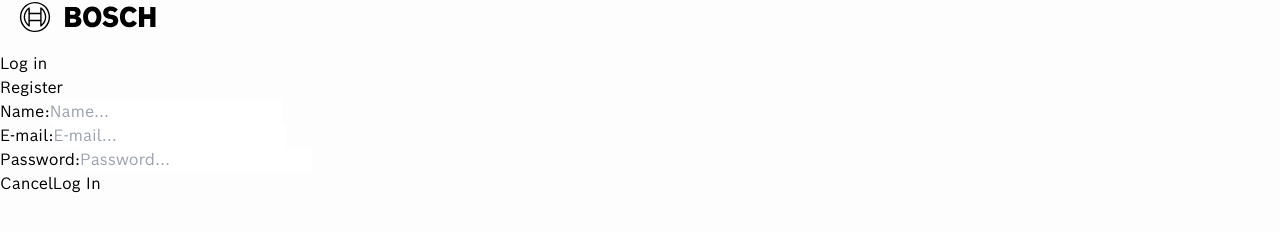
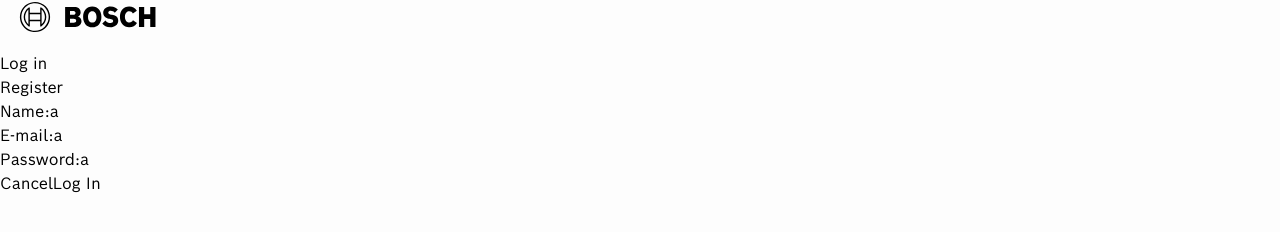
Before and after one commit to MachareteL/Oasis, a Next.js app: page /register in a window 1280 px wide. Shown: the part 560-792 px from the top of the page. Built offline with nearby package versions, Linux system fonts and the light colour scheme.

Commit message:
feat: :sparkles: New input library - MUI CORE
MUI CORE installation for input component

```diff
--- a/package.json
+++ b/package.json
@@ -10,6 +10,9 @@
   },
   "dependencies": {
     "@auth/prisma-adapter": "^1.0.1",
+    "@emotion/react": "^11.11.1",
+    "@emotion/styled": "^11.11.0",
+    "@mui/material": "^5.14.2",
     "@prisma/client": "^5.0.0",
     "@types/node": "20.4.4",
     "@types/react": "18.2.16",
--- a/src/app/login/page.tsx
+++ b/src/app/login/page.tsx
@@ -14,8 +14,8 @@ const Login: NextPage<Props> = ({}) => {
     console.log(user);
   }
   return (
-    <div className="h-full w-full bg-red-500 absolute">
-      <div className="container m-auto flex max-w-xl flex-col space-y-4 rounded-2xl border-2 bg-pink-700 p-8">
+    <div className="h-full w-full absolute top-0 flex items-center">
+      <div className="container m-auto flex max-w-xl flex-col space-y-4 rounded-2xl border-2 p-8">
         <text className="text-lg font-bold text-bosch-gray-800 dark:text-bosch-white sm:text-2xl">
           Log in
         </text>
--- a/src/app/register/page.tsx
+++ b/src/app/register/page.tsx
@@ -7,9 +7,9 @@ interface Props {}
 
 const Register: NextPage<Props> = ({}) => {
   return (
-    <>
-      <div className="container m-auto flex max-w-xl flex-col space-y-4 p-8 rounded-2xl border-2 dark:border border-bosch-gray-100 dark:bg-bosch-gray-750">
-        <text className="text-lg font-bold text-bosch-gray-800 dark:text-bosch-white sm:text-2xl">
+    <div className="h-full w-full absolute top-0 flex items-center">
+      <div className=" p-8 m-auto container max-w-xl flex flex-col space-y-4 rounded-2xl border-2 dark:border border-bosch-gray-100 ">
+        <text className="text-xl font-bold text-bosch-gray-800 dark:text-bosch-white sm:text-2xl">
           Register
         </text>
         <h1 className="h-0.5 bg-bosch-gray-100"></h1>
@@ -44,7 +44,7 @@ const Register: NextPage<Props> = ({}) => {
           </div>
         </form>
       </div>
-    </>
+    </div>
   );
 };
 
--- a/src/components/Input.tsx
+++ b/src/components/Input.tsx
@@ -9,13 +9,14 @@ export default function Input({
   ...attr
 }: DetailedHTMLProps<InputHTMLAttributes<HTMLInputElement>, HTMLInputElement>) {
   return (
-    <input
-      type={type}
-      className={`rounded-md border-2 dark:border bg-transparent px-1 pl-2 outline-bosch-blue-500 border-bosch-gray-100 placeholder:border-bosch-gray-250 dark:text-bosch-gray-950 ${className}`}
-      placeholder={placeholder}
-      value={value}
-      onChange={onChange}
-      {...attr}
-    />
+    // <input
+    //   type={type}
+    //   className={`rounded-md border-2 dark:border bg-transparent px-1 pl-2 outline-bosch-blue-500 border-bosch-gray-100 placeholder:border-bosch-gray-250 dark:text-bosch-gray-950 ${className}`}
+    //   placeholder={placeholder}
+    //   value={value}
+    //   onChange={onChange}
+    //   {...attr}
+    // />
+    <>a</>
   );
 }
```
Also changed, not shown: 1 other file (tests, documents, lock files or other folders).
